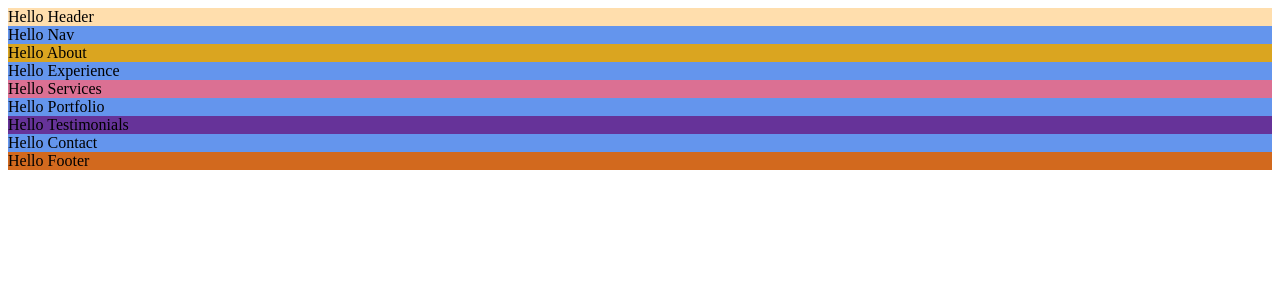
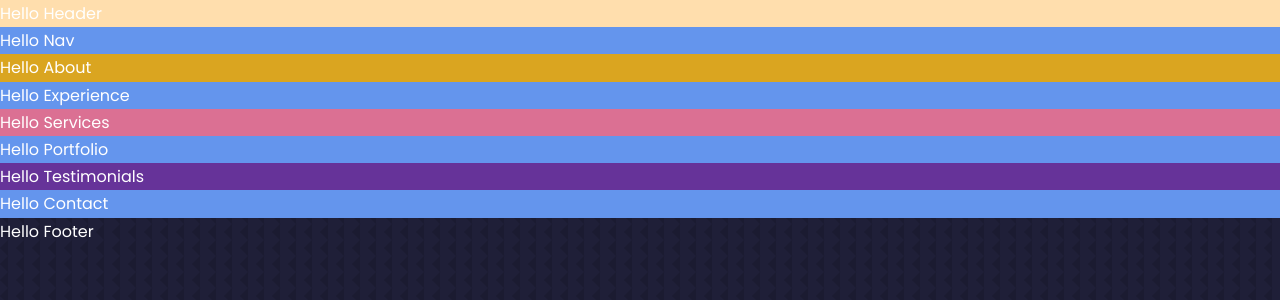
Before and after one commit to sibTunechy/React_Web_Egator, a React (Create React App) app: page / in a window 1280 px wide. Shown: the top 300 px of the page. Built offline with nearby package versions, Linux system fonts and the light colour scheme.

Commit message:
CSS GENERAL STYLES
This commit is the css general style of the project.

```diff
--- a/src/index.css
+++ b/src/index.css
@@ -1,3 +1,132 @@
-.App{
-    background-color: chocolate;
+@import url('https://fonts.googleapis.com/css2?family=Poppins:wght@300;400;500;600&family=Roboto:ital,wght@0,300;0,400;0,500;1,300;1,500&display=swap');
+*{
+    text-decoration: none;
+    box-sizing: border-box;
+    margin: 0;
+    padding: 0;
+    border: 0;
+    outline: 0;
+    list-style: none;
 }
+:root{
+    --color-bg: #1f1f38;
+    --color-bg-variant: #2c2c6c;
+    --color-primary: #4db5ff;
+    --color-primary-variant: rgba(77, 181, 255, 0.4);
+    --color-white: #fff;
+    --color-light: rgba(255, 255, 255, 0.6);
+    --transition: all 400ms ease;
+
+    --container-width-lg:75%;
+    --container-width-md:86%;
+    --container-width-sm:90%;
+}
+
+html{
+    scroll-behavior: smooth;
+}
+::-webkit-scrollbar{
+    display: none;
+}
+body{
+font-family: 'Poppins', sans-serif;
+background: var(--color-bg);
+color: var(--color-white);
+line-height: 1.7;
+background-image: url(./assets/bg-texture.png);
+}
+
+/* ==== General Styles ====== */
+
+.container{
+    width: var(--container-width-lg);
+    margin: 0 auto;
+}
+
+h1,
+h2,
+h3,
+h4,
+h5{
+    font-weight: 500;
+}
+
+h1{
+    font-size: 2.5rem;
+}
+
+section{
+    margin-top: 8rem;
+}
+
+section > h2,
+section > h5 {
+text-align: center;
+color:  var(--color-light);
+}
+
+section > h2 {
+    color: var(--color-primary);
+    margin-bottom: 3rem;
+}
+
+.text-light{
+    color: var(--color-light);
+}
+
+a {
+    color: var(--color-primary);
+    transition:var(--transition);
+}
+
+a:hover{
+    color: var(--color-white);
+}
+
+.btn{
+    width: max-content;
+    display: inline-block;
+    color: var(--color-primary);
+    padding: 0.75rem, 1.2rem;
+    cursor: pointer;
+    border: 1px solid var(--color-primary);
+    transition: var(--transition);
+}
+.btn:hover {
+    background: var(--color-white);
+    color: var(--color-bg);
+    border-color: transparent;
+}
+
+.btn-primary{
+    background:var(--color-primary);
+    color: var(--color-bg);
+}
+
+img{
+    display:block;
+    width:100% ;
+    object-fit:cover;
+}
+
+/* ===== MEDIA QUERIES ( Medium ) ===== */
+
+@media screen and (max-width:1024px) {
+    .container{
+        width: var(--container-width-md);
+    }
+    .section {
+        margin-top: 6rem;
+    }
+}
+
+/* ===== MEDIA QUERIES ( small ) ===== */
+
+@media screen and (max-width:600px) {
+    .container{
+        width: var(--container-width-sm);
+    }
+    .section > h2 {
+        margin-bottom: 2rem;
+    }
+}
```
